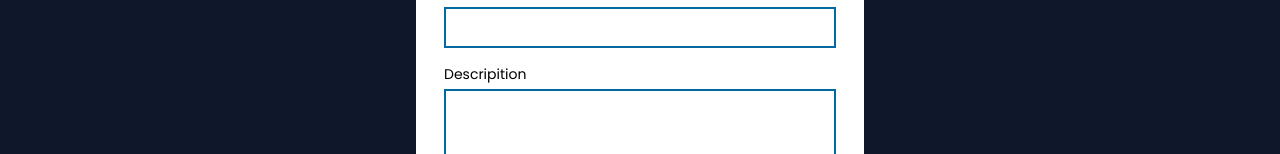
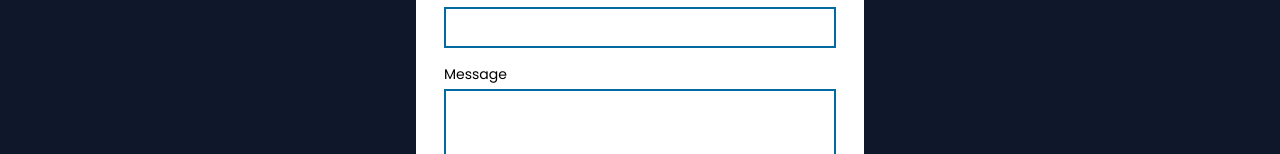
Before and after one commit to Ydayo/ishikawatokyo-blog, a React (Create React App) app: page /contact in a window 1280 px wide. Shown: the part 395-549 px from the top of the page. Built offline with nearby package versions, Linux system fonts and the light colour scheme.

Commit message:
contact.jsx内容変更

```diff
--- a/src/components/Contact.jsx
+++ b/src/components/Contact.jsx
@@ -28,7 +28,7 @@ const Contact = () => {
               className="w-full p-2 text-[14px] border-solid border-sky-700 border-2 mb-4 outline-none"
             />
             <label htmlFor="textarea" className="block text-[14px] mb-1">
-              Descripition
+              Message
             </label>
             <textarea
               id="text"
```
